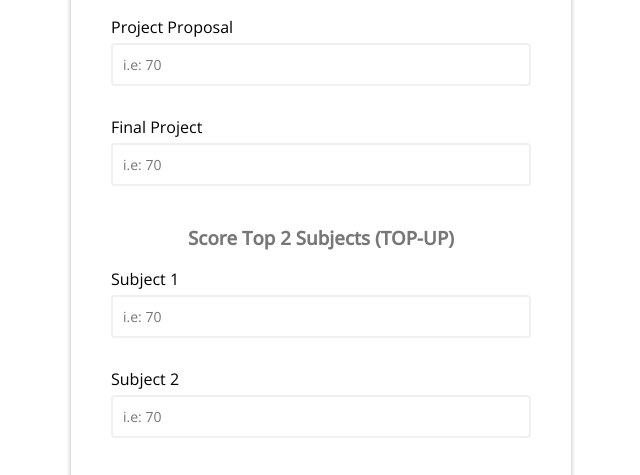
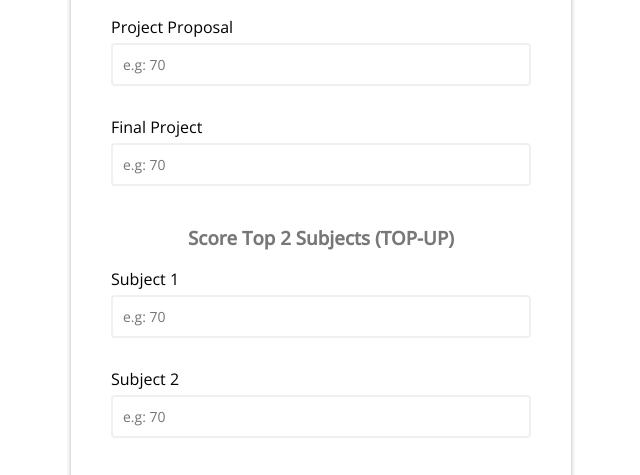
Before and after one commit to nattuan298/calculate-score-uog, a plain HTML site: page index.html in a window 1280 px wide. Shown: the part 241-716 px from the top of the page, 319-959 px from the left. Drawn offline with nearby package versions, Linux system fonts and the light colour scheme; a web font is replaced by a local one.

Commit message:
Change placeholder

```diff
--- a/index.html
+++ b/index.html
@@ -18,14 +18,14 @@
       <h3>Score Project</h3>
       <div class="form-control">
         <label for="proposal">Project Proposal</label>
-        <input type="number" placeholder="i.e: 70" id="proposal" />
+        <input type="number" placeholder="e.g: 70" id="proposal" />
         <i class="fas fa-check-circle"></i>
         <i class="fas fa-exclamation-circle"></i>
         <small>Error message</small>
       </div>
       <div class="form-control">
         <label for="project">Final Project</label>
-        <input type="number" placeholder="i.e: 70" id="project" />
+        <input type="number" placeholder="e.g: 70" id="project" />
         <i class="fas fa-check-circle"></i>
         <i class="fas fa-exclamation-circle"></i>
         <small>Error message</small>
@@ -33,14 +33,14 @@
       <h3>Score Top 2 Subjects (TOP-UP)</h3>
       <div class="form-control">
         <label for="subject1">Subject 1</label>
-        <input type="number" placeholder="i.e: 70" id="subject1" />
+        <input type="number" placeholder="e.g: 70" id="subject1" />
         <i class="fas fa-check-circle"></i>
         <i class="fas fa-exclamation-circle"></i>
         <small>Error message</small>
       </div>
       <div class="form-control">
         <label for="subject2">Subject 2</label>
-        <input type="number" placeholder="i.e: 70" id="subject2" />
+        <input type="number" placeholder="e.g: 70" id="subject2" />
         <i class="fas fa-check-circle"></i>
         <i class="fas fa-exclamation-circle"></i>
         <small>Error message</small>
```
